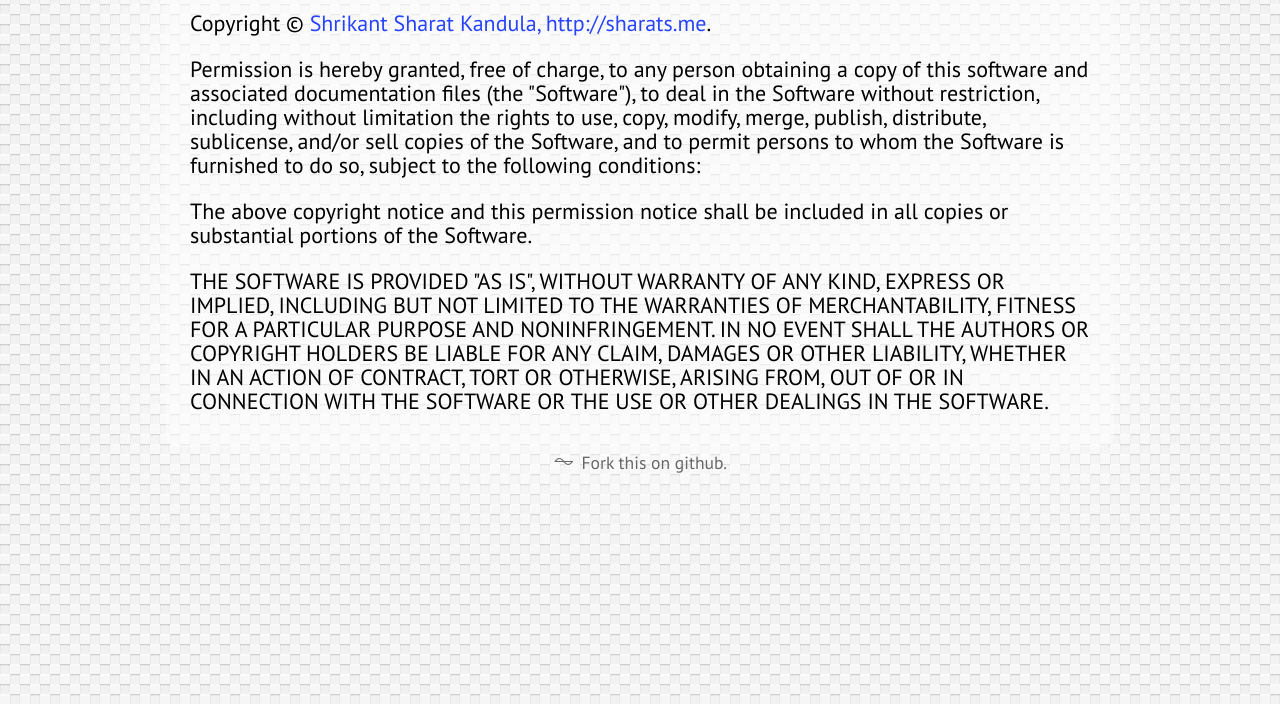
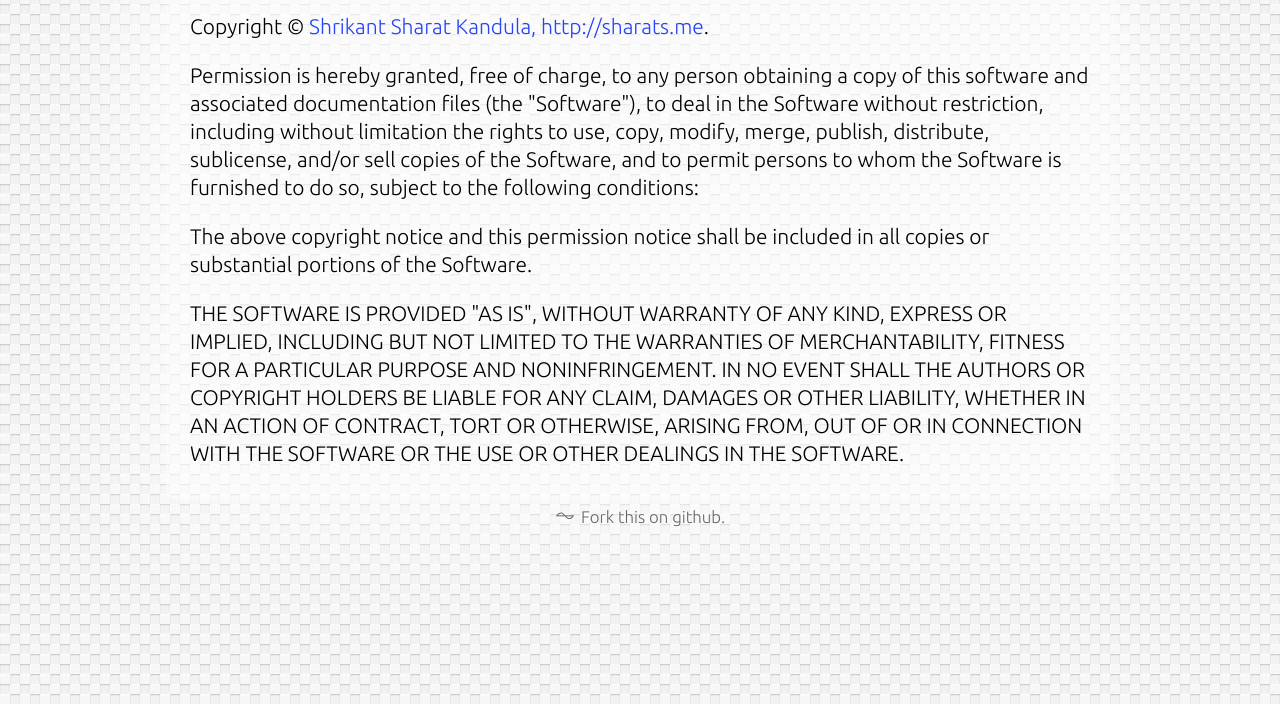
Before and after one commit to sharat87/mitl, a plain HTML site: page index.html in a window 1280 px wide. Shown: the part 96-800 px from the top of the page. Drawn offline with Linux system fonts and the light colour scheme.

Commit message:
Back to Ubuntu font.

```diff
--- a/index.html
+++ b/index.html
@@ -5,12 +5,12 @@
     <link rel="shortcut icon" href=favicon.ico>
     <title>MIT License</title>
 
-    <link rel=stylesheet href="http://fonts.googleapis.com/css?family=PT+Sans">
+    <link rel=stylesheet href="http://fonts.googleapis.com/css?family=Ubuntu:300">
     <style>
         html { background: #EEE url("paven.png"); }
 
-        body { font-family: 'PT Sans', sans-serif; font-size: 22px;
-            line-height: 24px; }
+        body { font-family: Ubuntu, sans-serif; font-size: 21px;
+            line-height: 28px; }
 
         article, footer { max-width: 900px; width: 90%; }
 
```
